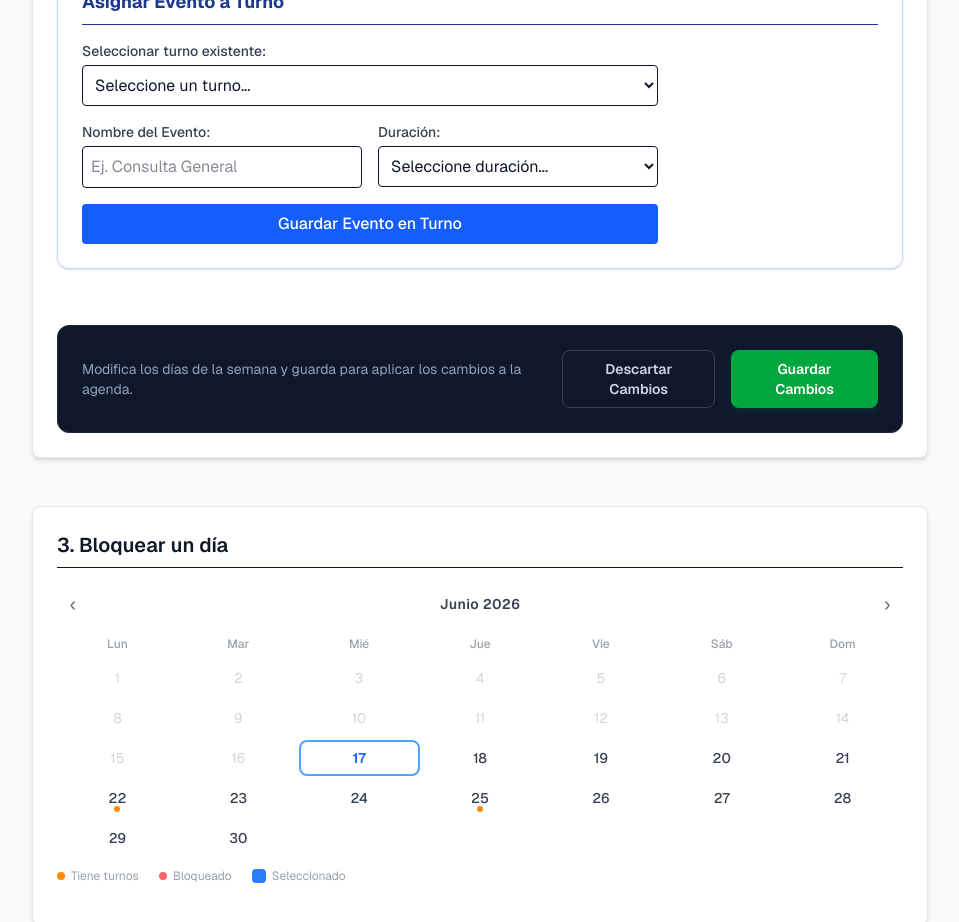
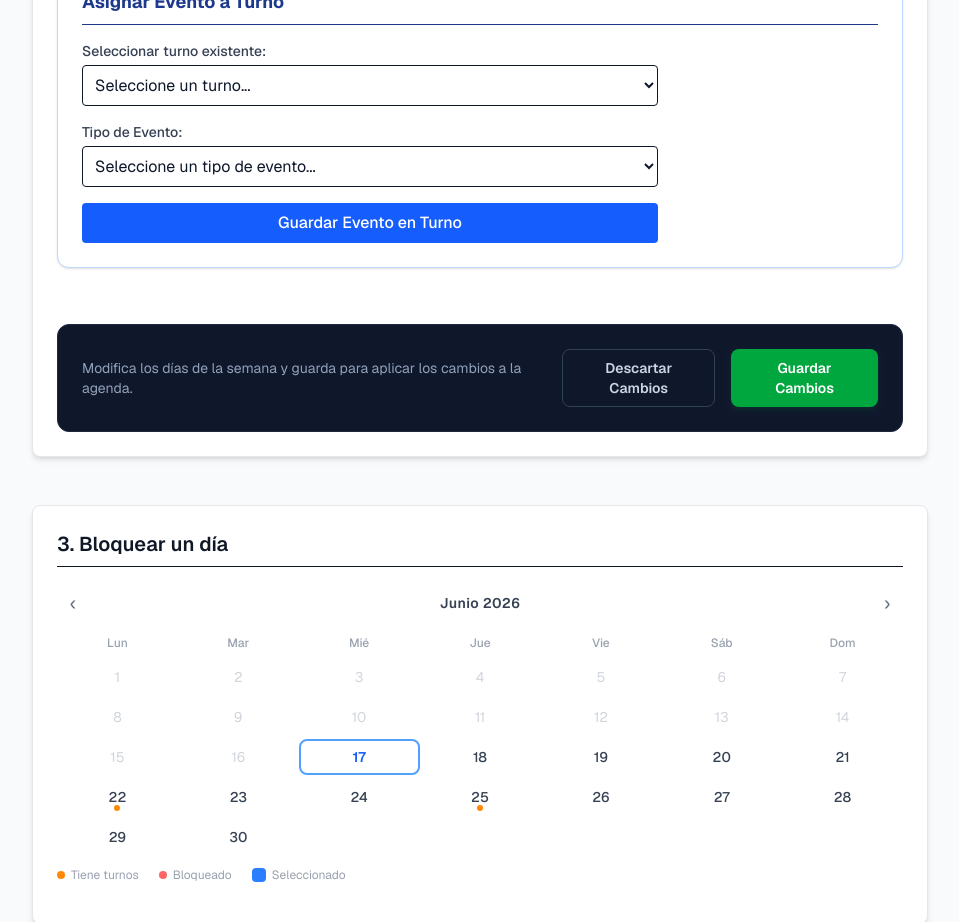
Before and after one commit to MaxiFran48/agenda-ya, a Next.js app: page / in a window 1280 px wide. Shown: the part 1360-2282 px from the top of the page, without its empty margins (160-1119 px from the left). Built offline with nearby package versions, Linux system fonts and the light colour scheme.

Commit message:
Correcciones de manejo de errores

```diff
--- a/components/US_001_configuracionSemanal.tsx
+++ b/components/US_001_configuracionSemanal.tsx
@@ -39,10 +39,17 @@ export default function ConfiguracionSemanal({
   const [mostrarAdvertencia, setMostrarAdvertencia] = useState(false);
   const [diasConAdvertencia, setDiasConAdvertencia] = useState<string[]>([]);
 
+  // Mocks de tipos de eventos predefinidos
+  const TIPOS_EVENTO_MOCK = [
+    { id: '1', nombre: 'Consulta General', duracion: 45 },
+    { id: '2', nombre: 'Revisión', duracion: 30 },
+    { id: '3', nombre: 'Consulta Larga', duracion: 60 },
+    { id: '4', nombre: 'Operación Menor', duracion: 120 },
+  ];
+
   // Estados para Asignar Eventos a Turnos
   const [turnoSeleccionado, setTurnoSeleccionado] = useState('');
-  const [nombreEvento, setNombreEvento] = useState('');
-  const [duracionEvento, setDuracionEvento] = useState('');
+  const [tipoEventoSeleccionado, setTipoEventoSeleccionado] = useState('');
   const [resultadoMensaje, setResultadoMensaje] = useState('');
   const [resultadoTipo, setResultadoTipo] = useState<'success' | 'error' | ''>('');
 
@@ -85,11 +92,14 @@ export default function ConfiguracionSemanal({
     setResultadoMensaje('');
     setResultadoTipo('');
 
-    if (!turnoSeleccionado || !nombreEvento || !duracionEvento) {
-      setResultadoMensaje('Debe completar todos los campos (turno, nombre y duración)');
+    if (!turnoSeleccionado || !tipoEventoSeleccionado) {
+      setResultadoMensaje('Debe seleccionar el turno y el tipo de evento');
       setResultadoTipo('error');
       return;
     }
+
+    const eventoMock = TIPOS_EVENTO_MOCK.find(e => e.id === tipoEventoSeleccionado);
+    if (!eventoMock) return;
 
     let diaIndex = -1;
     let turnoIndex = -1;
@@ -110,7 +120,7 @@ export default function ConfiguracionSemanal({
     // Validar superposición por duración
     const duracionTurno = aMinutos(turno.horaFin) - aMinutos(turno.horaInicio);
     const duracionOcupada = (turno.eventos || []).reduce((acc, e) => acc + e.duracion, 0);
-    const duracionNueva = Number(duracionEvento);
+    const duracionNueva = eventoMock.duracion;
 
     if (duracionOcupada + duracionNueva > duracionTurno) {
       setResultadoMensaje(`La duración excede el turno y se superpone con el siguiente.`);
@@ -122,15 +132,14 @@ export default function ConfiguracionSemanal({
 
     turno.eventos.push({
       id: `${Date.now()}`,
-      nombre: nombreEvento,
-      duracion: Number(duracionEvento)
+      nombre: eventoMock.nombre,
+      duracion: eventoMock.duracion
     });
 
     setDias(nuevosDias);
-    setResultadoMensaje(`Evento "${nombreEvento}" asignado exitosamente`);
+    setResultadoMensaje(`Evento "${eventoMock.nombre}" asignado exitosamente`);
     setResultadoTipo('success');
-    setNombreEvento('');
-    setDuracionEvento('');
+    setTipoEventoSeleccionado('');
   };
 
   const handleGuardar = async () => {
@@ -238,35 +247,22 @@ export default function ConfiguracionSemanal({
             </select>
           </div>
 
-          <div className="grid grid-cols-2 gap-4">
           <div className="flex flex-col space-y-1">
-              <label htmlFor="nombreEvento" className="font-medium text-sm text-gray-700">Nombre del Evento:</label>
-              <input
-                id="nombreEvento"
-                type="text"
-                data-cy="input-nombre-evento"
-                value={nombreEvento}
-                onChange={(e) => setNombreEvento(e.target.value)}
-                placeholder="Ej. Consulta General"
-                className="border rounded p-2 focus:ring-2 focus:ring-blue-500 outline-none"
-              />
-            </div>
-
-            <div className="flex flex-col space-y-1">
-              <label htmlFor="duracionEvento" className="font-medium text-sm text-gray-700">Duración:</label>
+            <label htmlFor="tipoEvento" className="font-medium text-sm text-gray-700">Tipo de Evento:</label>
             <select
-                id="duracionEvento"
+              id="tipoEvento"
               data-cy="select-tipo-evento"
-                value={duracionEvento}
-                onChange={(e) => setDuracionEvento(e.target.value)}
+              value={tipoEventoSeleccionado}
+              onChange={(e) => setTipoEventoSeleccionado(e.target.value)}
               className="border rounded p-2 focus:ring-2 focus:ring-blue-500 outline-none"
             >
-                <option value="">Seleccione duración...</option>
-                <option value="30">30 min</option>
-                <option value="45">45 min</option>
-                <option value="60">60 min</option>
+              <option value="">Seleccione un tipo de evento...</option>
+              {TIPOS_EVENTO_MOCK.map((e) => (
+                <option key={e.id} value={e.id}>
+                  {e.nombre} ({e.duracion} min)
+                </option>
+              ))}
             </select>
-            </div>
           </div>
 
           {resultadoMensaje && (
```
Also changed, not shown: 1 other file (tests, documents, lock files or other folders). Lines whose indentation alone changed are shown as unchanged.
